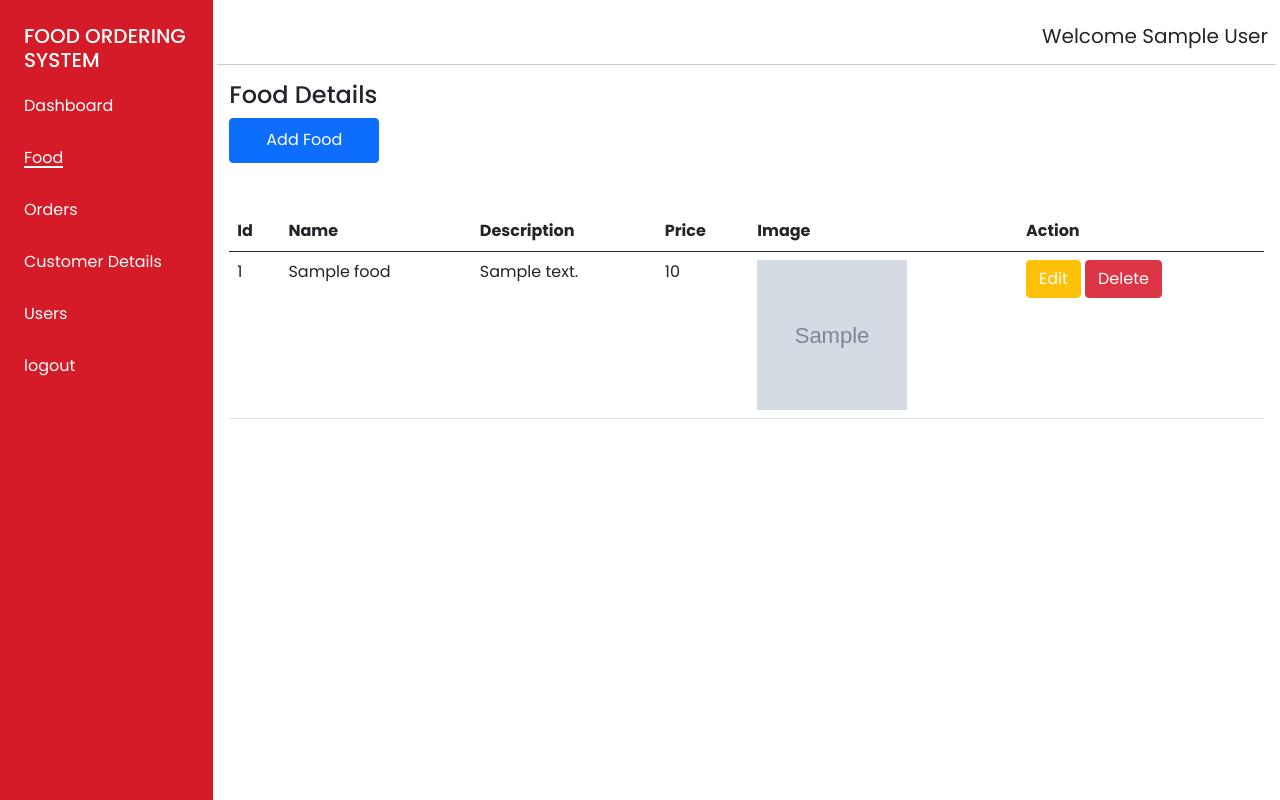
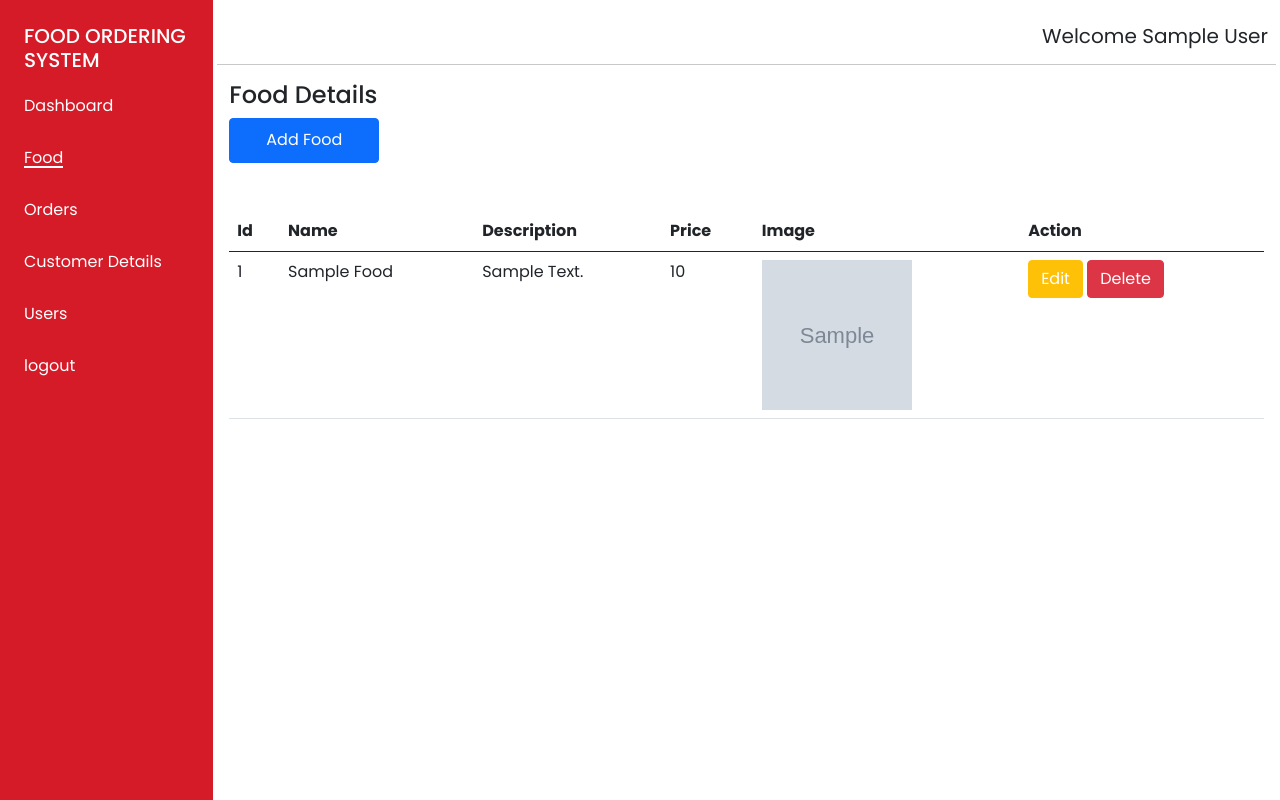
Before and after one commit to Samir-sht/food_order_demo, a PHP site: page /admin/food.php in a window 1280 px wide. Run offline with PHP 8.4, Linux system fonts and the light colour scheme; the visitor is signed in with stand-in values (Sample User, id 1); tables that the repository leaves empty or names only in its code hold one stand-in row (values such as "Sample post"); grey boxes marked "Sample" are stand-in pictures.

Commit message:
updated admin and database

```diff
--- a/admin/food.php
+++ b/admin/food.php
@@ -81,7 +81,7 @@ if (mysqli_num_rows($result) > 0) {
             $i = 1;
             foreach ($data as $d) {
             ?>
-              <tr>
+              <tr class="text-capitalize">
                 <td><?php echo $i++; ?></td>
                 <td><?php echo $d['food_name']; ?></td>
                 <td><?php echo $d['food_desc']; ?></td>
```
Also changed, not shown: images/62a71c1a6475cthukpa.jpg (added), images/62a71c7534962sausage.jpg (added), images/62a71d1a75918Buff-chhoila.jpg (added).
